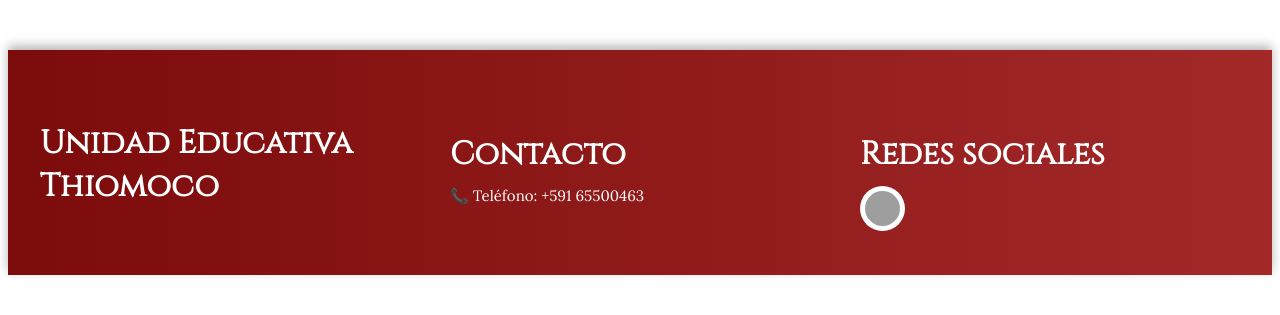
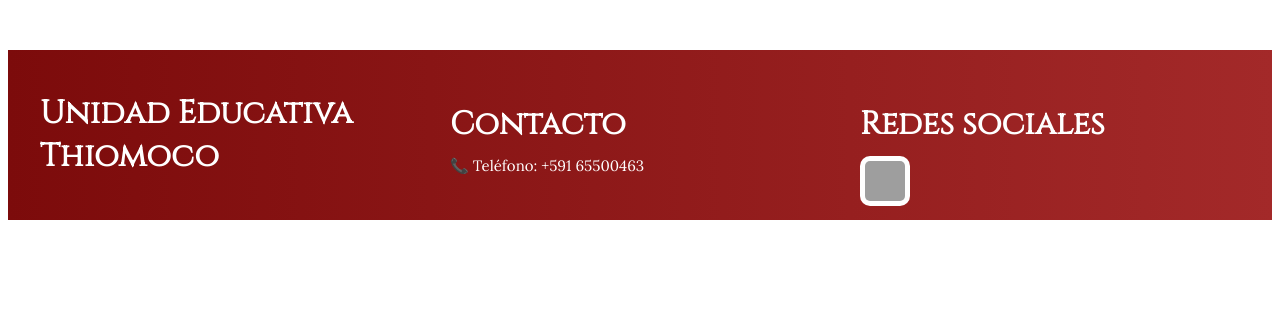
Before and after one commit to arimanzaneda/proyectobthgrupo6, a PHP site: page /piedepagina.php in a window 1280 px wide. Shown: the top 315 px of the page. Run offline with PHP 8.4, Linux system fonts and the light colour scheme; grey boxes are pictures that could not be loaded.

Commit message:
piedepagina.php
pie de pagina con foto

```diff
--- a/piedepagina.php
+++ b/piedepagina.php
@@ -1,3 +1,4 @@
+
 <!DOCTYPE html>
 <html lang="es">
 <head>
@@ -9,10 +10,10 @@
     footer{
       background: linear-gradient(to right,#7c0b0b,#a32929);
       color: white;
-      padding: 40px 30px;
-      box-shadow: 0px -4px 10px rgba(0,0,0,0.3);
+      padding: 10px 10px;
       margin-top: 50px;
       font-family: 'Lora', serif;
+      /* O usa 'Cinzel' si prefieres así: font-family: 'Cinzel', serif; */
     }
     .contenedor_pie_pagina{
       display: flex;
@@ -39,11 +40,10 @@
       margin-top: 10px;
     }
     .iconos_redes a img{
-      width: 35px;
-      height: 35px;
-      margin-right: 10px;
+      width: 40px;
+      height: 40px;
       transition: transform 0.3s ease;
-      border-radius: 50%;
+      border-radius: 20%;
       background-color: white;
       padding: 5px;
     }
@@ -77,7 +77,7 @@
         <h4>Redes sociales</h4>
         <div class="iconos_redes">
           <a href="https://www.facebook.com/share/1BEMekugsu/?mibextid=wwXIfr" target="_blank" rel="noopener noreferrer">
-            <img src="124010.png" alt="Facebook" />
+            <img src="pngwing.com.png" alt="Facebook" />
           </a>
         </div>
       </div>
```
